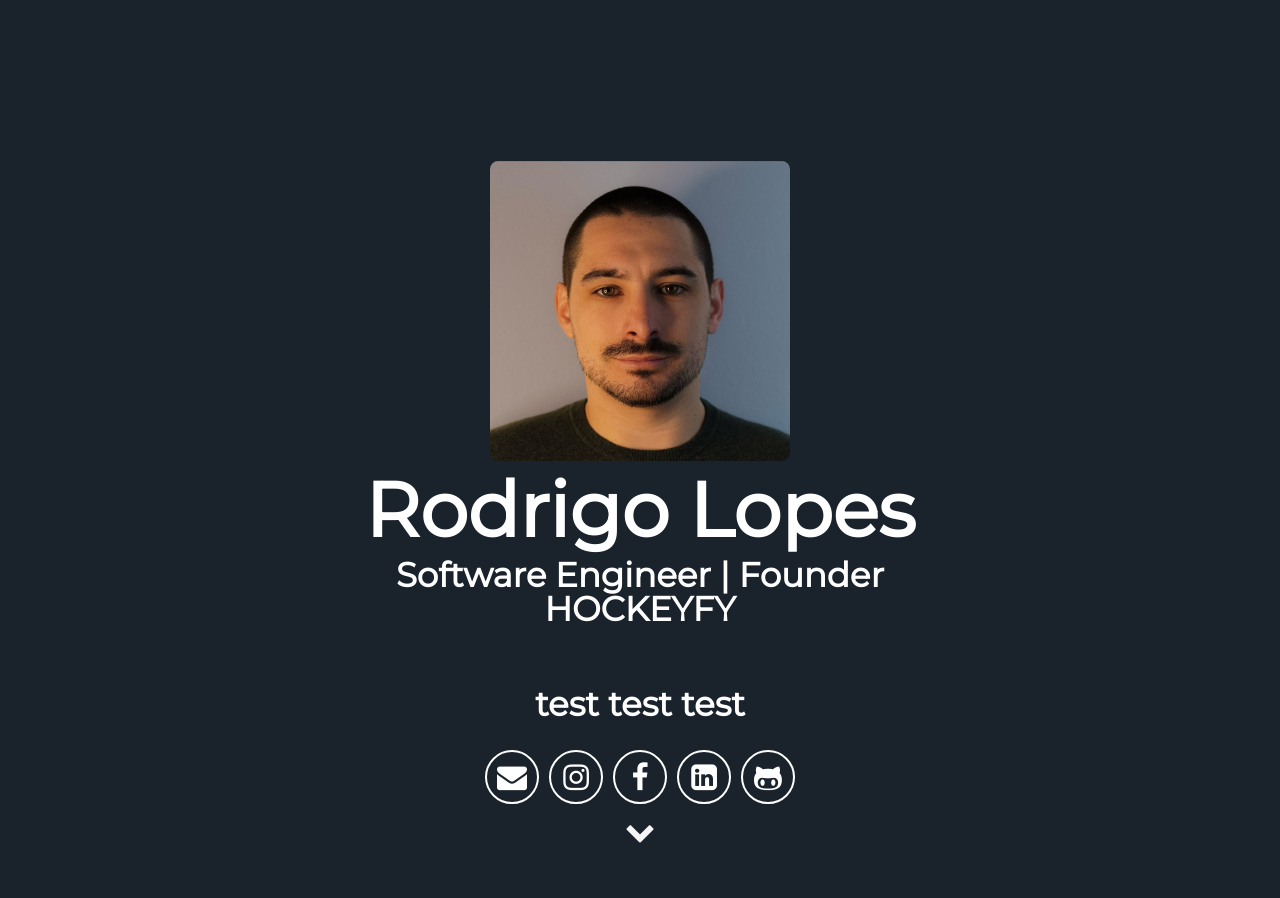
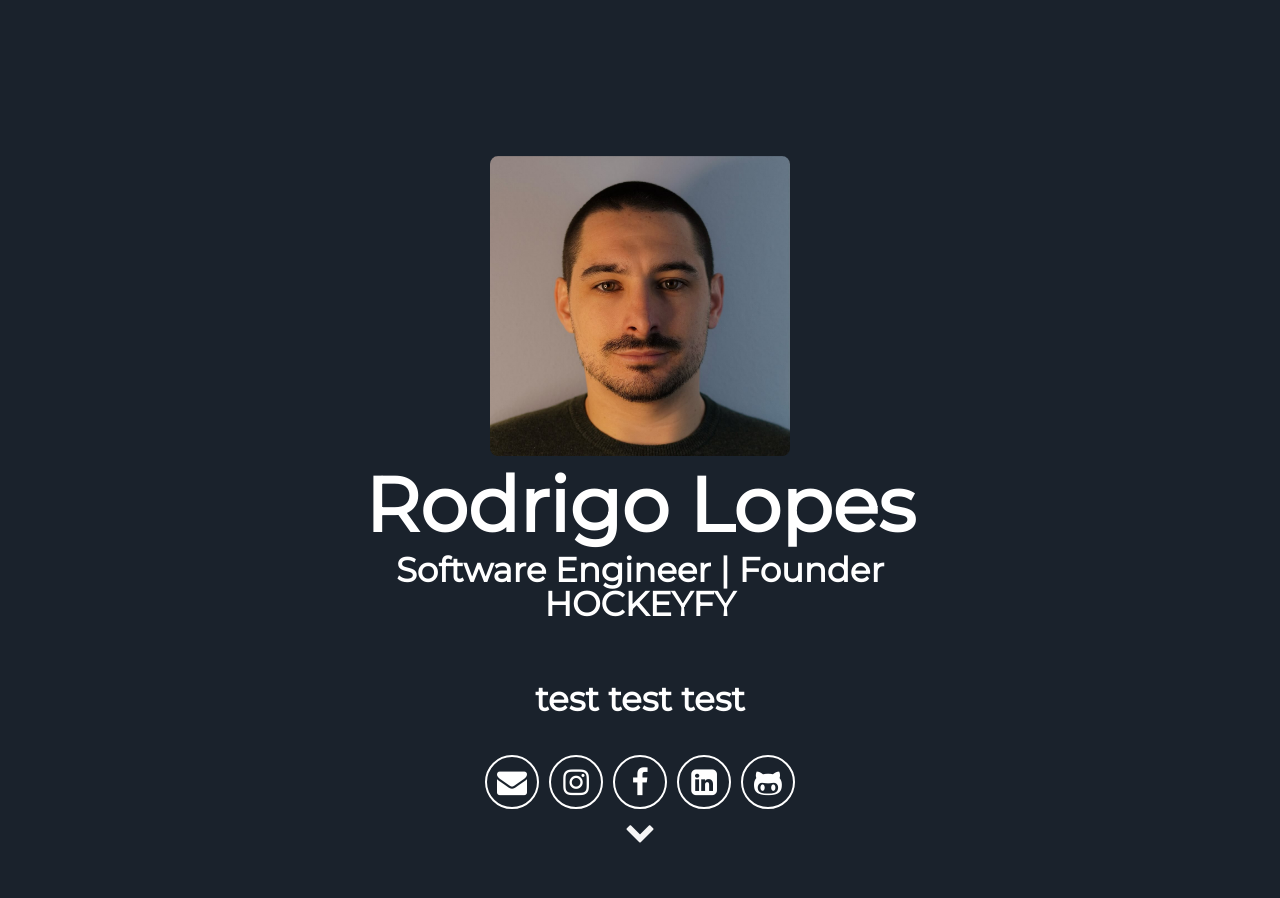
Before and after one commit to rfa-lopes/rfalopes, a Jekyll site: the page built from index.html, in a window 1280 px wide. Shown: the top 898 px of the page. Built offline with Jekyll 4.4.1, drawn with Linux system fonts in a browser that asks for light colours; some web fonts are replaced.

Commit message:
Update header.html

```diff
--- a/_includes/header.html
+++ b/_includes/header.html
@@ -5,9 +5,7 @@
       <span class="site-title">{{ site.username }}</span>
       <span class="site-description">{{ site.user_title }}</span>
     </h1>
-    <h3>
-      <span class="site-description">{{ site.user_description }}</span>
-    </h3>
+    <h3 class="site-description">{{ site.user_description }}</h3>
     <div class="header-icons">
       <a aria-label="Send email" href="mailto:rfa.lopess@gmail.com"><i class="icon fa fa-envelope"></i></a>
       <a aria-label="My Instagram" target="_blank" href="https://www.instagram.com/{{site.user.instagram}}"><i
```
